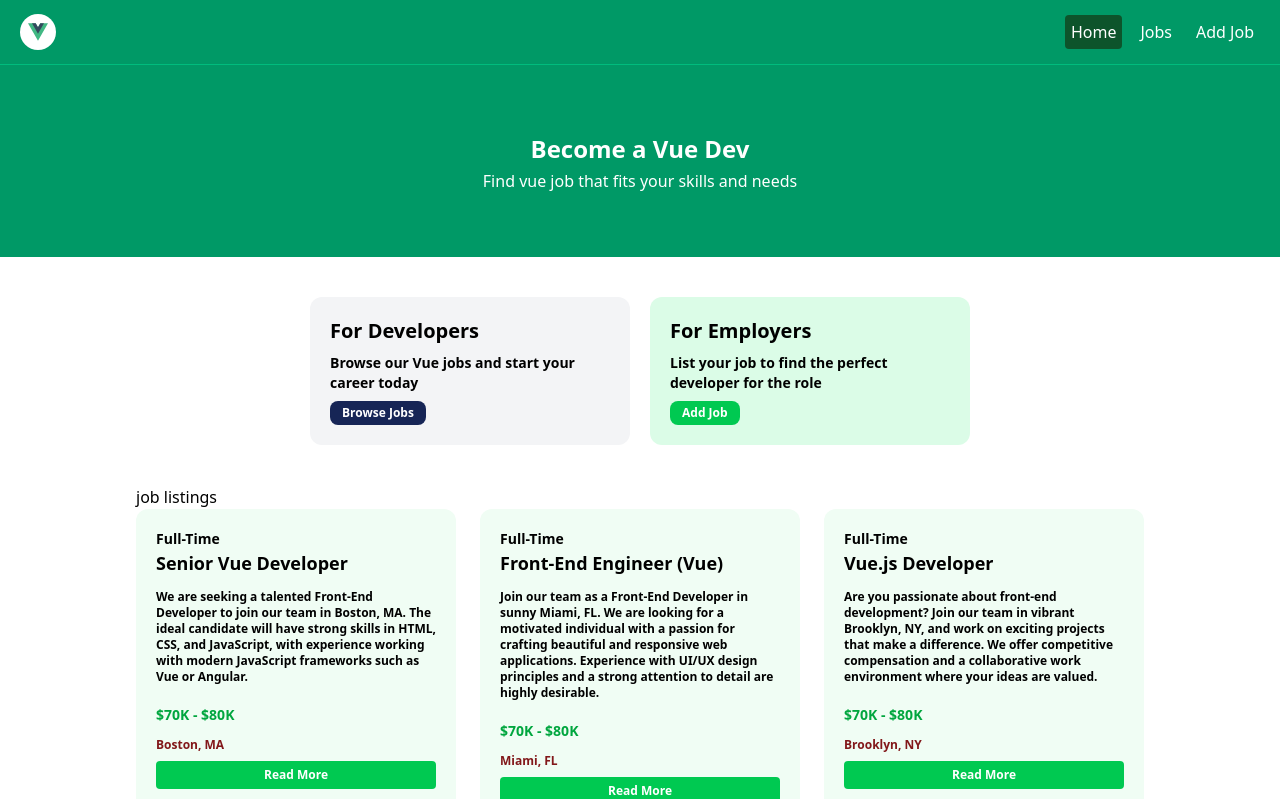
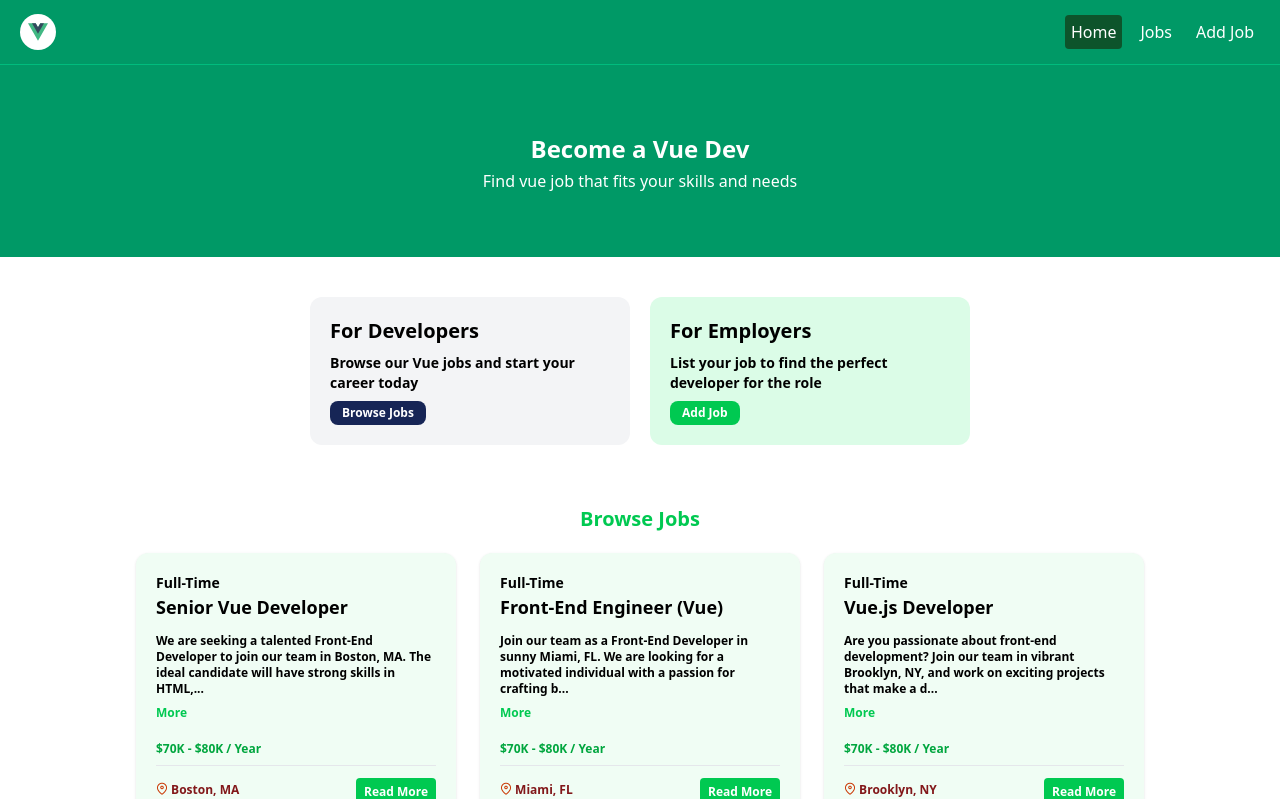
Before and after one commit to SilvernusIfoghale/dclc-vue-course, a Vue app: page / in a window 1280 px wide. Shown: the top 799 px of the page. Built offline with nearby package versions, Linux system fonts and the light colour scheme.

Commit message:
Setup Vue Router

```diff
--- a/package.json
+++ b/package.json
@@ -12,8 +12,10 @@
   "dependencies": {
     "@tailwindcss/postcss": "^4.0.14",
     "postcss": "^8.5.3",
+    "primeicons": "^7.0.0",
     "tailwindcss": "^4.0.14",
-    "vue": "^3.5.13"
+    "vue": "^3.5.13",
+    "vue-router": "^4.5.0"
   },
   "devDependencies": {
     "@eslint/js": "^9.21.0",
--- a/src/App.vue
+++ b/src/App.vue
@@ -1,13 +1,9 @@
 <script setup lang="ts">
-import HeroSection from "./components/HeroSection.vue";
-import HomeCards from "./components/HomeCards.vue";
-import JobListings from "./components/jobListings.vue";
 import NavBar from "./components/NavBar.vue";
+import { RouterView } from "vue-router";
 </script>
 
 <template>
   <NavBar />
-  <HeroSection title="Become a Vue Dev" subtitle="Find vue job that fits your skills and needs" />
-  <HomeCards />
-  <JobListings />
+  <RouterView />
 </template>
--- a/src/components/JobListing.vue
+++ b/src/components/JobListing.vue
@@ -1,21 +1,49 @@
 <script setup>
-import { defineProps } from "vue";
+import { defineProps, ref, computed } from "vue";
 
-defineProps({
+const props = defineProps({
   job: Object,
 });
+
+const showFullDescription = ref(false);
+
+const truncatedDescription = computed(() => {
+  let description = props.job.description;
+  if (!showFullDescription.value) {
+    description = description.substring(0, 130) + "...";
+  }
+  return description;
+});
+
+const toggleFullDescription = () => {
+  showFullDescription.value = !showFullDescription.value;
+};
 </script>
 
 <template>
-  <div class="rounded-xl w-80 bg-green-50 p-5 font-semibold text-sm">
+  <div class="rounded-xl w-80 bg-green-50 p-5 font-semibold text-sm shadow-sm">
     <h1>{{ job.type }}</h1>
     <h2 class="font-bold text-lg">{{ job.title }}</h2>
 
-    <p class="text-xs py-3">
-      {{ job.description }}
-    </p>
-    <p class="py-2 text-green-600">{{ job.salary }}</p>
-    <p class="py-1 text-red-900 text-xs">{{ job.location }}</p>
-    <button class="bg-green-500 w-full rounded-sm py-1.5 mt-1 text-white text-xs">Read More</button>
+    <div class="text-xs py-3">
+      <p>{{ truncatedDescription }}</p>
+      <button
+        @click="toggleFullDescription"
+        class="mt-2 text-green-500 hover:text-green-600 cursor-pointer"
+      >
+        {{ showFullDescription ? "Less" : "More" }}
+      </button>
+    </div>
+    <p class="py-2 text-green-600 text-xs">{{ job.salary }} / Year</p>
+    <div class="flex justify-between items-center border-t-[1.5px] border-gray-200 py-2">
+      <p class="py-1 text-red-900 text-xs">
+        <i class="pi pi-map-marker text-orange-700"></i> {{ job.location }}
+      </p>
+      <a
+        :href="'/job/' + job.id"
+        class="bg-green-500 w-20 block text-center rounded-sm py-1.5 mt-1 text-white text-xs hover:bg-green-400"
+        >Read More</a
+      >
+    </div>
   </div>
 </template>
--- a/src/components/NavBar.vue
+++ b/src/components/NavBar.vue
@@ -13,8 +13,10 @@ import logo from "@/assets/logo.svg";
       <li>
         <a href="/" class="hover:bg-green-900 p-1.5 duration-500 bg-green-900 rounded-sm">Home</a>
       </li>
-      <li><a href="/" class="hover:bg-green-900 p-1.5 duration-500 rounded-sm">Jobs</a></li>
-      <li><a href="/" class="hover:bg-green-900 p-1.5 duration-500 rounded-sm">Add Job</a></li>
+      <li><a href="/jobs" class="hover:bg-green-900 p-1.5 duration-500 rounded-sm">Jobs</a></li>
+      <li>
+        <a href="/jobs/add" class="hover:bg-green-900 p-1.5 duration-500 rounded-sm">Add Job</a>
+      </li>
     </ul>
   </nav>
 </template>
--- a/src/components/jobListings.vue
+++ b/src/components/jobListings.vue
@@ -1,19 +1,31 @@
 <script setup>
 import jobData from "@/jobs2.json";
 import JobListing from "./JobListing.vue";
-import { ref } from "vue";
+import { ref, defineProps } from "vue";
 
 const jobs = ref(jobData);
+defineProps({
+  limit: Number,
+  showButton: {
+    type: Boolean,
+    default: false,
+  },
+});
 // console.log(jobs.value);
 </script>
 
 <template>
   <div class="flex justify-center mx-5">
     <div class="">
-      <p>job listings</p>
+      <p class="text-green-500 text-xl font-bold text-center py-5">Browse Jobs</p>
       <div class="grid grid-cols-1 md:grid-cols-2 lg:grid-cols-3 gap-6">
-        <JobListing v-for="job in jobs" :key="job.id" :job="job" />
+        <JobListing v-for="job in jobs.slice(0, limit || jobs.length)" :key="job.id" :job="job" />
       </div>
     </div>
   </div>
+  <div v-if="showButton" class="text-center my-10">
+    <a class="bg-black py-2 px-16 rounded-lg text-white text-xs hover:bg-gray-700" href="/jobs"
+      >View All Jobs</a
+    >
+  </div>
 </template>
--- /dev/null
+++ b/src/router/index.js
@@ -0,0 +1,15 @@
+import { createRouter, createWebHistory } from "vue-router";
+import HomeView from "@/views/HomeView.vue";
+
+const router = createRouter({
+  history: createWebHistory(import.meta.env.BASE_URL),
+  routes: [
+    {
+      path: "/",
+      name: "home",
+      component: HomeView,
+    },
+  ],
+});
+
+export default router;
--- /dev/null
+++ b/src/views/HomeView.vue
@@ -0,0 +1,11 @@
+<script setup>
+import HeroSection from "@/components/HeroSection.vue";
+import HomeCards from "@/components/HomeCards.vue";
+import JobListings from "@/components/jobListings.vue";
+</script>
+
+<template>
+  <HeroSection title="Become a Vue Dev" subtitle="Find vue job that fits your skills and needs" />
+  <HomeCards />
+  <JobListings :limit="3" :show-button="false" />
+</template>
```
Also changed, not shown: src/main.js (+9 -4 lines), 1 other file (tests, documents, lock files or other folders).
